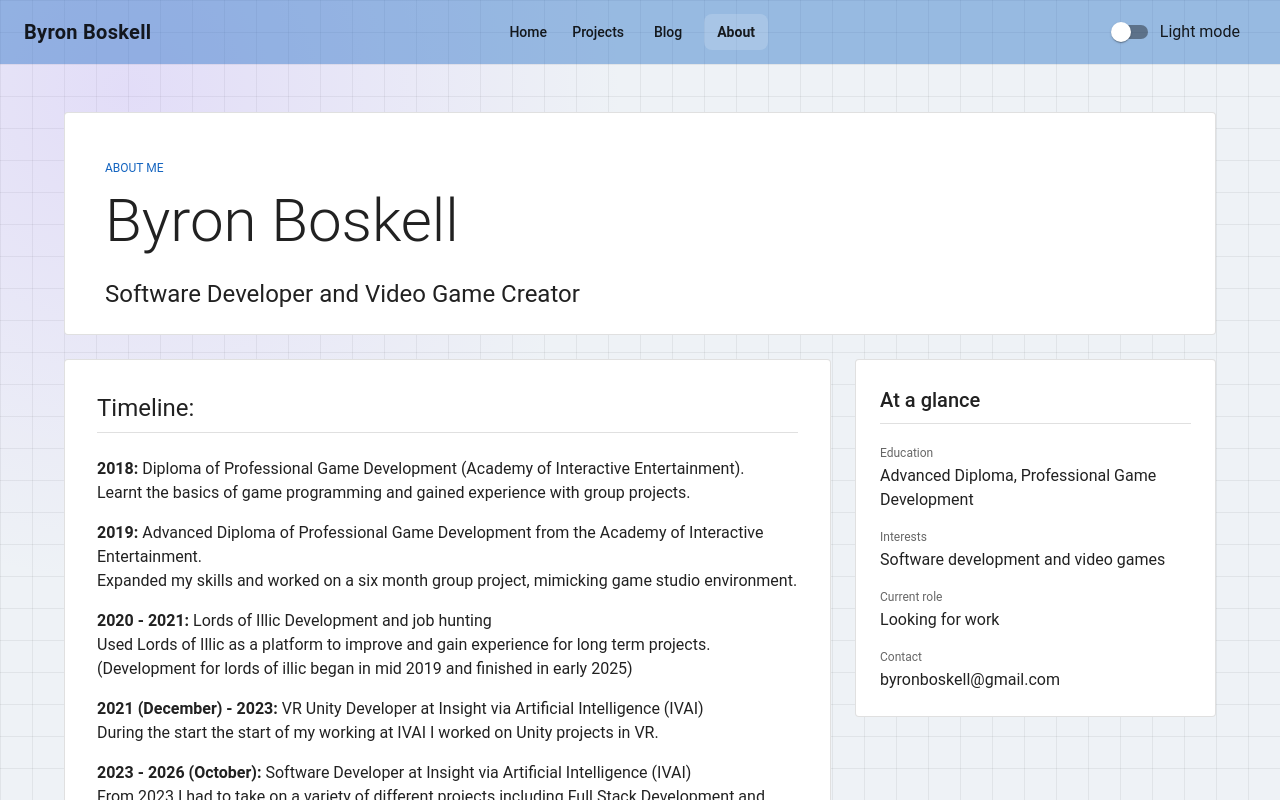
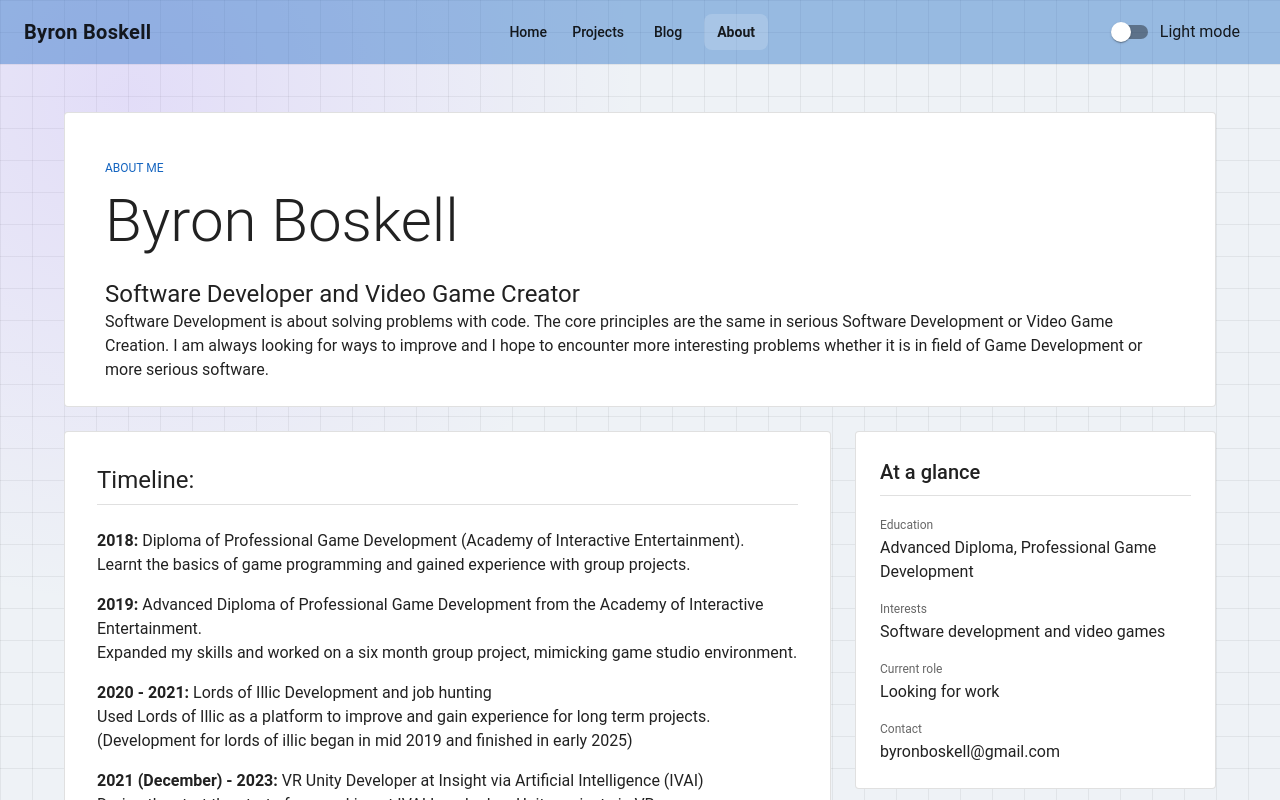
Before and after one commit to byronboskell/byronboskell.github.io, a React (Vite) app in the folder bbportfolio/: page /#/about in a window 1280 px wide. Shown: the top 800 px of the page. Built offline with nearby package versions, Linux system fonts and the light colour scheme.

Commit message:
about-page: adding some more content

```diff
--- a/bbportfolio/src/pages/about-page.tsx
+++ b/bbportfolio/src/pages/about-page.tsx
@@ -16,6 +16,9 @@ const AboutPage: React.FC = () => (
                     </Typography>
                     <Typography variant="h5" component="p" >
                         Software Developer and Video Game Creator
+                    </Typography>
+                    <Typography component="p" >
+                        Software Development is about solving problems with code. The core principles are the same in serious Software Development or Video Game Creation. I am always looking for ways to improve and I hope to encounter more interesting problems whether it is in field of Game Development or more serious software.
                     </Typography>
                 </CardContent>
             </Card>
```
